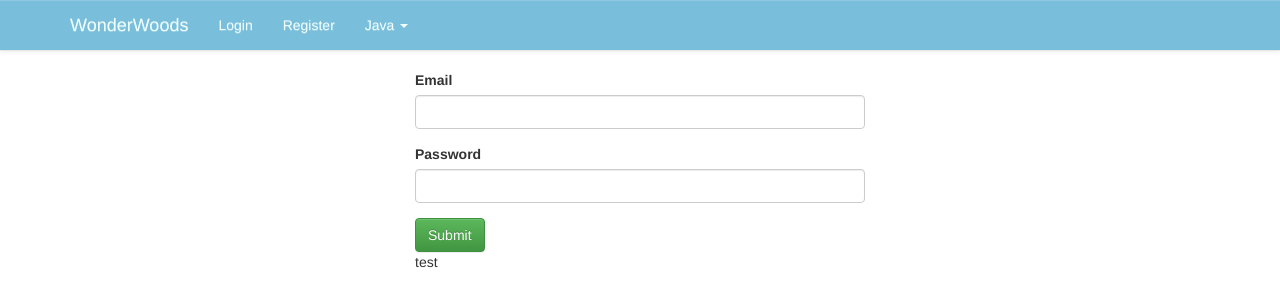
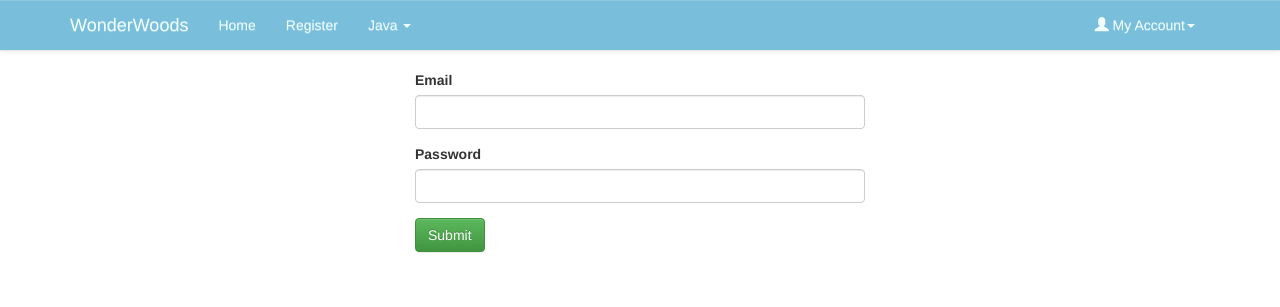
Before and after one commit to Dartaku/BaseProgram, a Flask app: page /login in a window 1280 px wide. Shown: the top 307 px of the page. Run offline with Flask 2, Linux system fonts and the light colour scheme; some libraries are stand-ins or nearby versions.

Commit message:
Updating with more changes

```diff
--- a/src/templates/base.html
+++ b/src/templates/base.html
@@ -23,7 +23,7 @@
         <div class="container">
            <div class = "navbar-header">
               <button type = "button" class = "navbar-toggle"
-                 data-toggle = "collapse" data-target = "#example-navbar-collapse">
+                 data-toggle = "collapse" data-target = "#navbar-responsive-collapse">
                  <span class = "sr-only">Toggle navigation</span>
                  <span class = "icon-bar"></span>
                  <span class = "icon-bar"></span>
@@ -33,10 +33,10 @@
               <a class = "navbar-brand" href = "/">WonderWoods</a>
            </div>
 
-           <div class = "collapse navbar-collapse" id = "example-navbar-collapse">
+           <div class = "collapse navbar-collapse" id = "navbar-responsive-collapse">
 
               <ul class = "nav navbar-nav">
-                 <li><a href = "login">Login</a></li>
+                 <li><a href = "/">Home</a></li>
                  <li><a href = "register">Register</a></li>
 
                  <li class = "dropdown">
@@ -58,7 +58,23 @@
                     </ul>
 
                  </li>
+              </ul>
 
+              <ul class="nav navbar-nav pull-right">
+                  <li class="dropdown"><a href="/" class="dropdown-toggle" data-toggle="dropdown"><span class="glyphicon glyphicon-user"></span> My Account<b class="caret"></b></a>
+                      <ul class="dropdown-menu">
+                           <li>
+                               <a href = "login">Login</a>
+                           </li>
+
+                           <li>
+                               <a href = "register">Register</a>
+                           </li>
+                          <li>
+                              <a href="/">Settings</a>
+                          </li>
+                      </ul>
+                  </li>
               </ul>
            </div>
         </div>
--- a/src/templates/login.html
+++ b/src/templates/login.html
@@ -13,7 +13,5 @@
 
         <button type="submit" class="btn btn-success">Submit</button>
     </form>
-
-    test
 </div>
 {% endblock %}
--- a/src/templates/profile.html
+++ b/src/templates/profile.html
@@ -1,4 +1,6 @@
 {% extends "base.html" %}
 {% block content %}
+<div class="container">
     <h1>Hello {{ email }}</h1>
+</div>
 {% endblock %}
```
